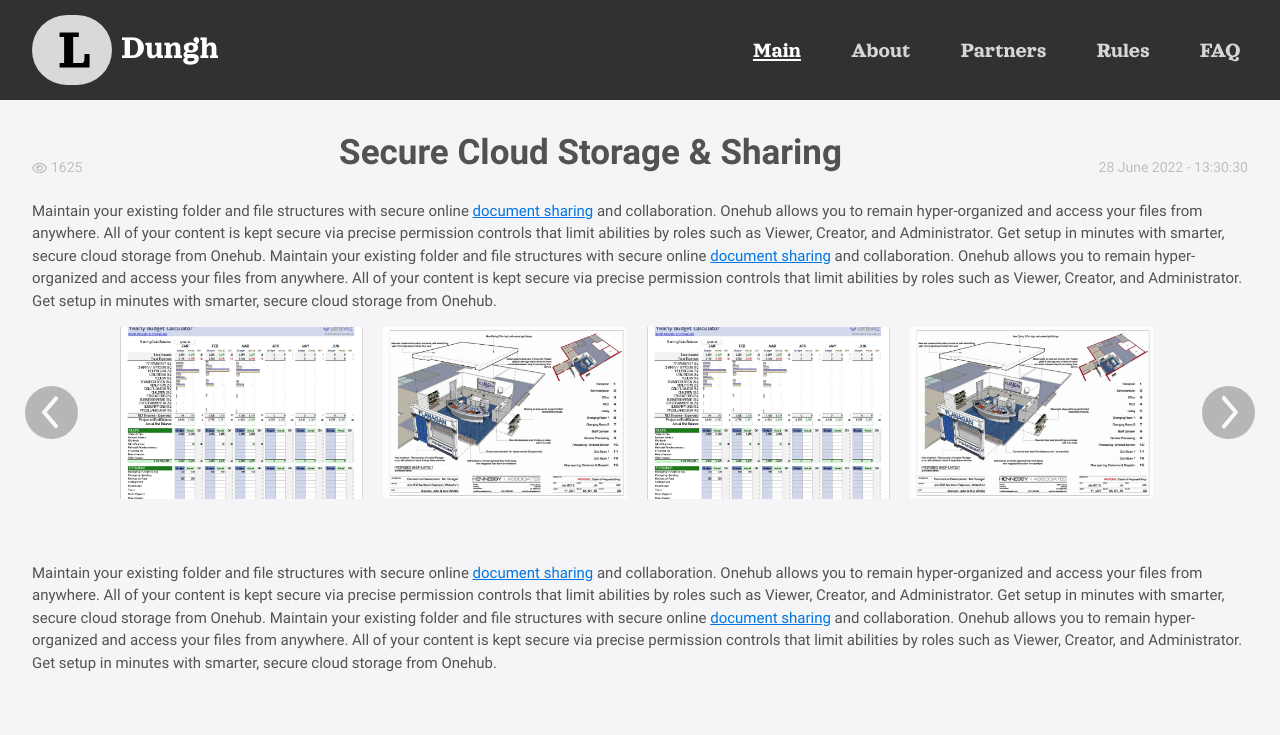
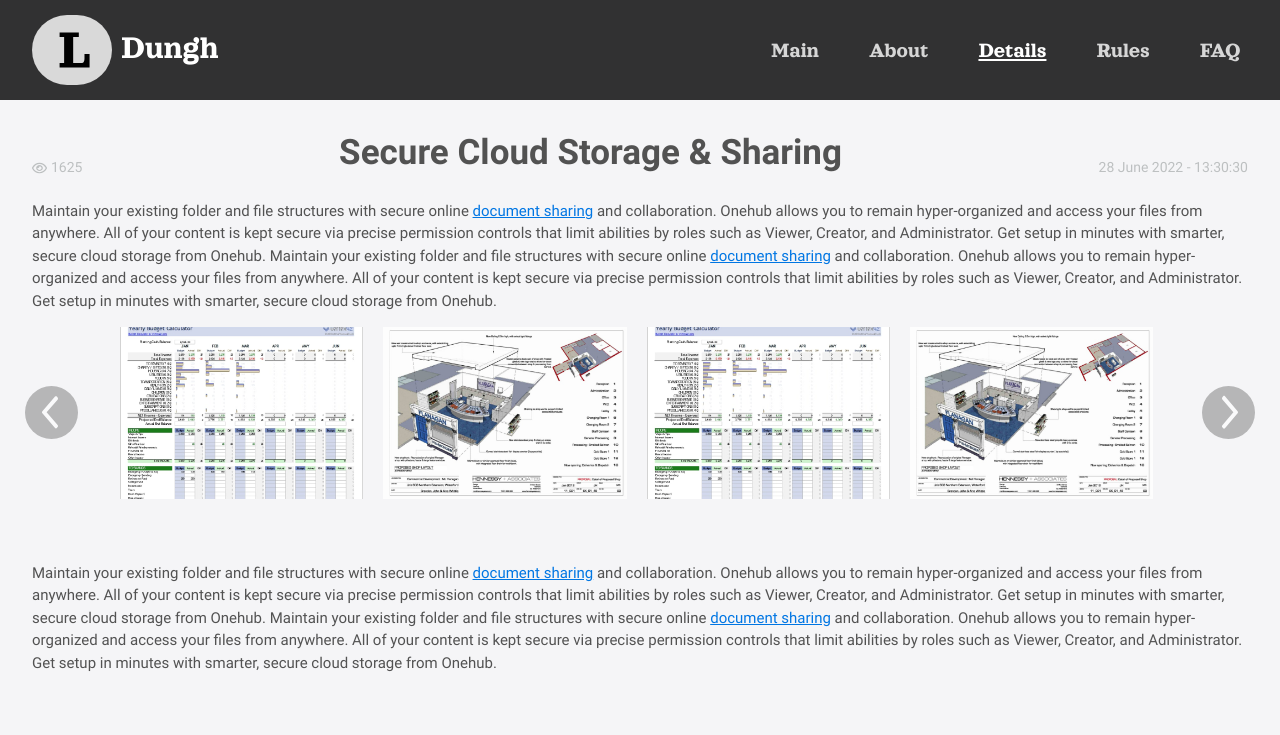
Before and after one commit to DenisHolyrider/Dungh, a plain HTML site: page details.html in a window 1280 px wide. Shown: the top 735 px of the page. Drawn offline with Linux system fonts and the light colour scheme.

Commit message:
Add files via upload

```diff
--- a/details.html
+++ b/details.html
@@ -25,13 +25,13 @@
         <div class="collapse navbar-collapse" id="navbarTogglerDemo01">
             <ul class="navbar-nav ms-auto mb-2 mb-lg-0">
                 <li class="nav-item">
-                    <a class="nav-link active" aria-current="page" href="index.html">Main</a>
+                    <a class="nav-link" aria-current="page" href="index.html">Main</a>
                 </li>
                 <li class="nav-item">
                     <a class="nav-link" href="#">About</a>
                 </li>
                 <li class="nav-item">
-                    <a class="nav-link" href="#">Partners</a>
+                    <a class="nav-link active" href="details.html">Details</a>
                 </li>
                 <li class="nav-item">
                     <a class="nav-link" href="rules.html">Rules</a>
```
Also changed, not shown: faq.html (+1 -1 lines), rules.html (+1 -1 lines), index.html (line endings or trailing spaces).
